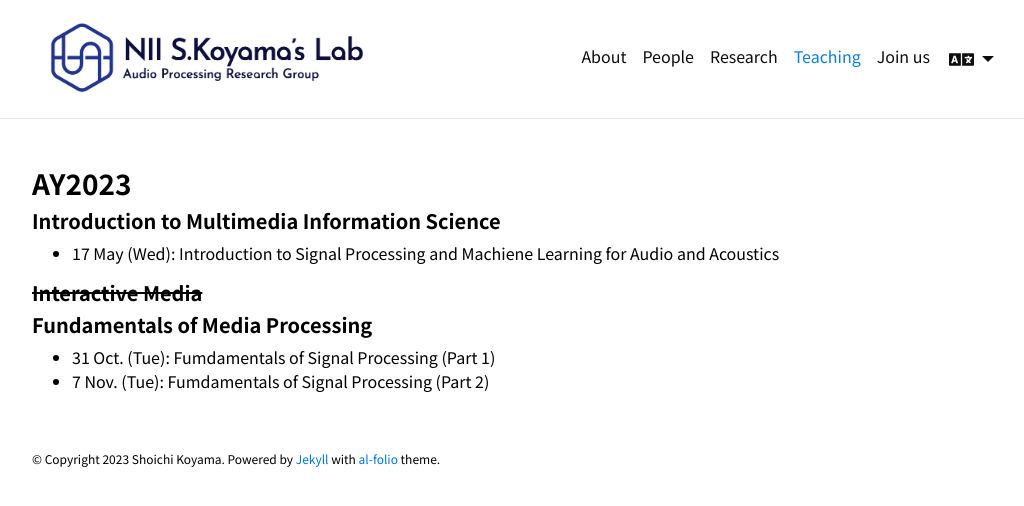
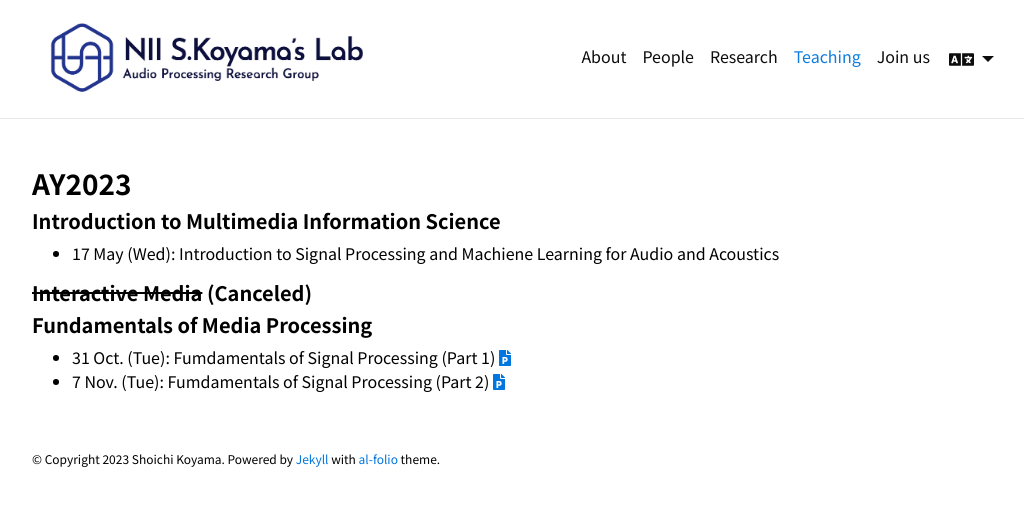
Before and after one commit to skoyamalab/skoyamalab.github.io, a Jekyll site: the page built from _pages/teaching.md, in a window 1280 px wide. Shown: the top 506 px of the page, without its empty margins (123-1147 px from the left). Built offline with Jekyll 4.4.1, drawn with Linux system fonts in a browser that asks for light colours; comment, search, counter and statistics services are not loaded; a style sheet for code colours, icons or effects is not loaded.

Commit message:
updated teaching

```diff
--- a/_pages/teaching.md
+++ b/_pages/teaching.md
@@ -13,8 +13,8 @@ nav_order: 3
 ##### Introduction to Multimedia Information Science
 - 17 May (Wed): Introduction to Signal Processing and Machiene Learning for Audio and Acoustics
 
-##### ~~Interactive Media~~
+##### ~~Interactive Media~~ (Canceled)
 
 ##### Fundamentals of Media Processing
-- 31 Oct. (Tue): Fumdamentals of Signal Processing (Part 1)
-- 7 Nov. (Tue): Fumdamentals of Signal Processing (Part 2)
+- 31 Oct. (Tue): Fumdamentals of Signal Processing (Part 1) [<i class="fas fa-file-powerpoint"></i>](/assets/pdf/teaching/fund-media-proc2023-1.pdf)
+- 7 Nov. (Tue): Fumdamentals of Signal Processing (Part 2) [<i class="fas fa-file-powerpoint"></i>](/assets/pdf/teaching/fund-media-proc2023-2.pdf)
```
Also changed, not shown: _pages_ja/teaching.md (+3 -3 lines), 2 other files.
